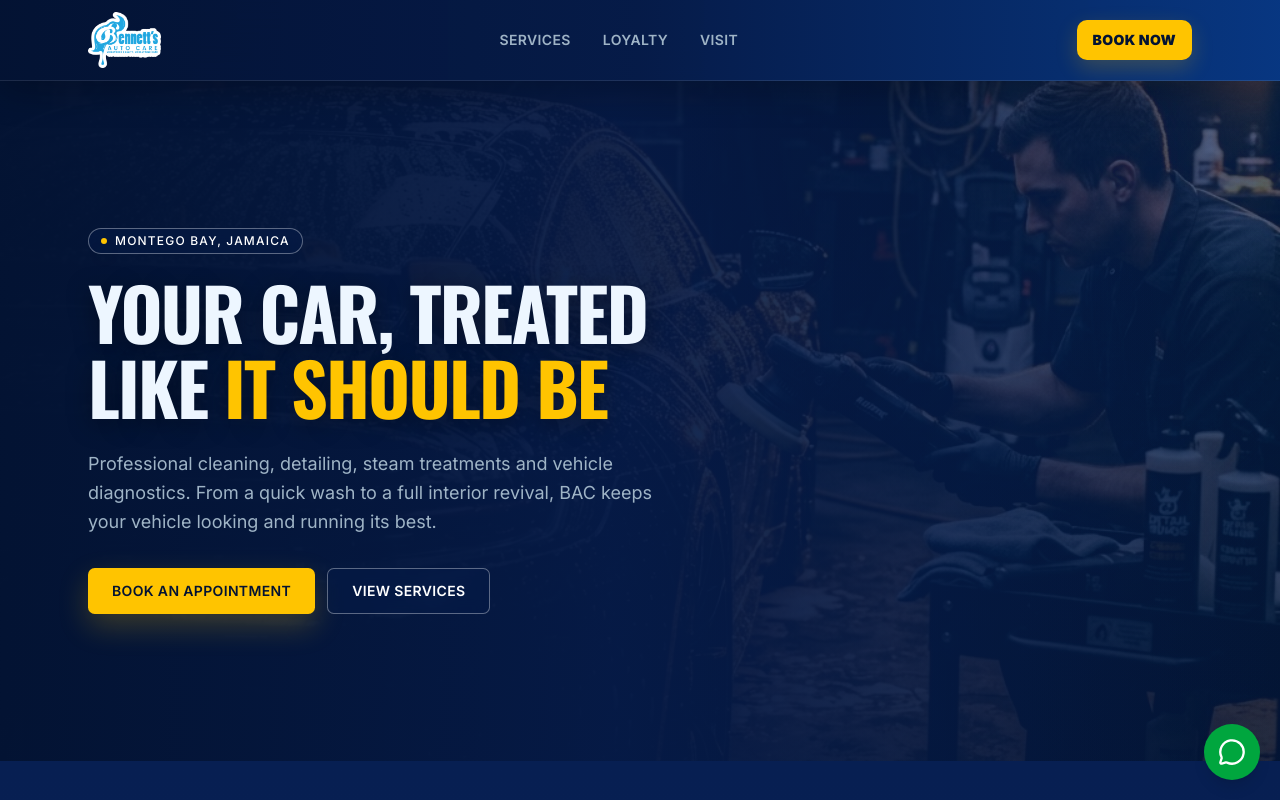
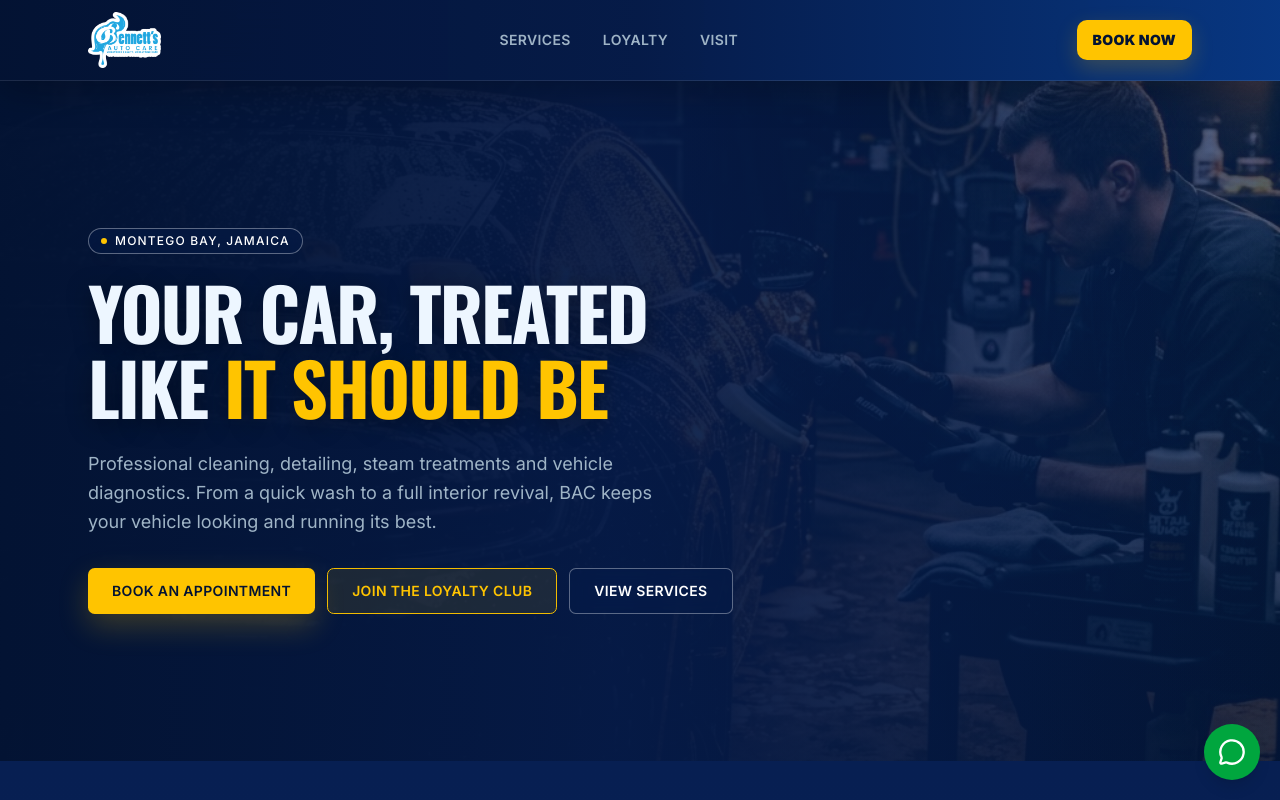
Before and after one commit to bennettsautocare/bennett-s-auto-care, a Next.js app: page / in a window 1280 px wide. Shown: the top 800 px of the page. Built offline with nearby package versions, Linux system fonts and the light colour scheme.

Commit message:
Update loyaltybutton hero.tsx

```diff
--- a/components/hero.tsx
+++ b/components/hero.tsx
@@ -34,7 +34,7 @@ export function Hero() {
           interior revival, {BUSINESS_INFO.short} keeps your vehicle looking and running its best.
         </p>
 
-        <div className="mt-8 flex flex-col gap-3 sm:flex-row">
+                <div className="mt-8 flex flex-col gap-3 sm:flex-row">
           <a
             href={SETMORE_URL}
             target="_blank"
@@ -43,6 +43,14 @@ export function Hero() {
           >
             Book an Appointment
           </a>
+
+          <a
+            href="/loyalty"
+            className="inline-flex items-center justify-center rounded-sm border border-primary bg-primary/10 px-6 py-3 text-sm font-semibold uppercase tracking-wide text-primary transition-colors hover:bg-primary/20"
+          >
+            Join the Loyalty Club
+          </a>
+
           <a
             href="#services"
             className="inline-flex items-center justify-center rounded-sm border border-border bg-card/40 px-6 py-3 text-sm font-semibold uppercase tracking-wide text-foreground transition-colors hover:bg-card"
```
